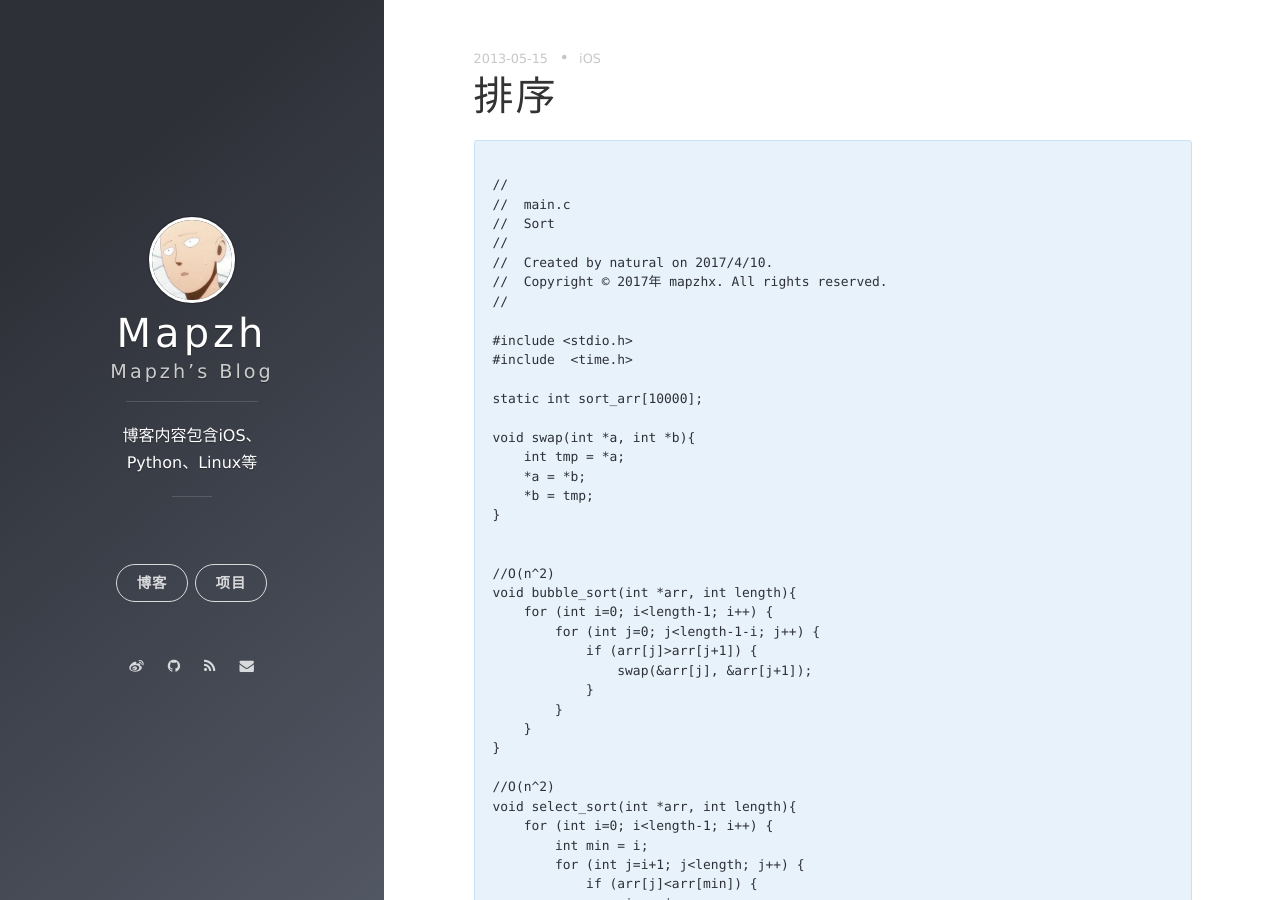
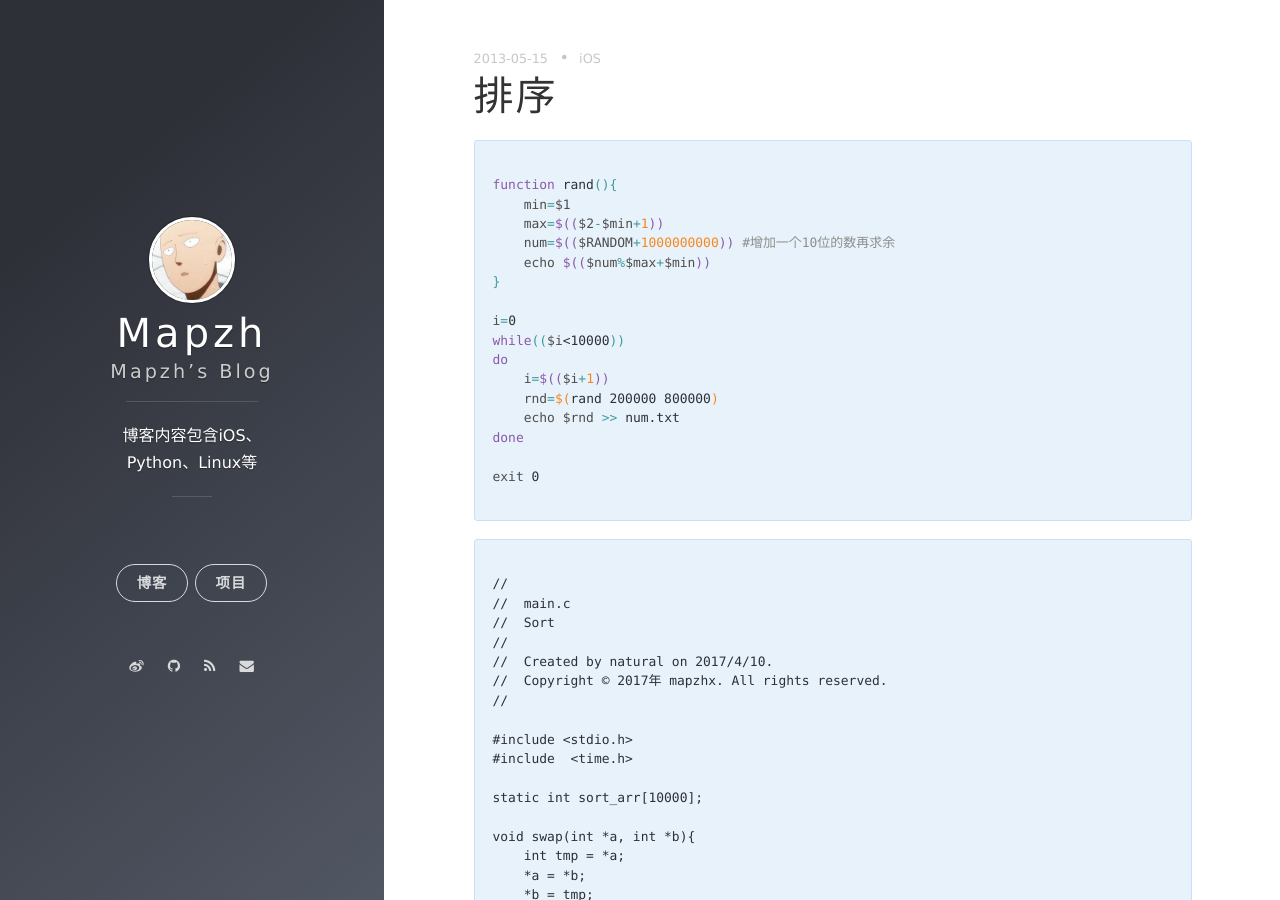
Before and after one commit to mapzh/jekyll-blog, a Jekyll site: the page built from _posts/2013-05-15-sort-code.md, in a window 1280 px wide and 900 px high. Built offline with Jekyll 4.4.1, drawn with Linux system fonts in a browser that asks for light colours; nearby versions of some CDN libraries; comment, search, counter and statistics services are not loaded.

Commit message:
blogs auto commit

````diff
--- a/_posts/2013-05-15-sort-code.md
+++ b/_posts/2013-05-15-sort-code.md
@@ -5,6 +5,27 @@ date: 2013-05-15 17:40
 categories: []
 tags: iOS
 ---
+
+```shell
+
+function rand(){
+    min=$1
+    max=$(($2-$min+1))
+    num=$(($RANDOM+1000000000)) #增加一个10位的数再求余
+    echo $(($num%$max+$min))
+}
+
+i=0
+while(($i<10000))
+do
+    i=$(($i+1))
+    rnd=$(rand 200000 800000)
+    echo $rnd >> num.txt
+done
+
+exit 0
+
+```
 
 ```C
 
````
